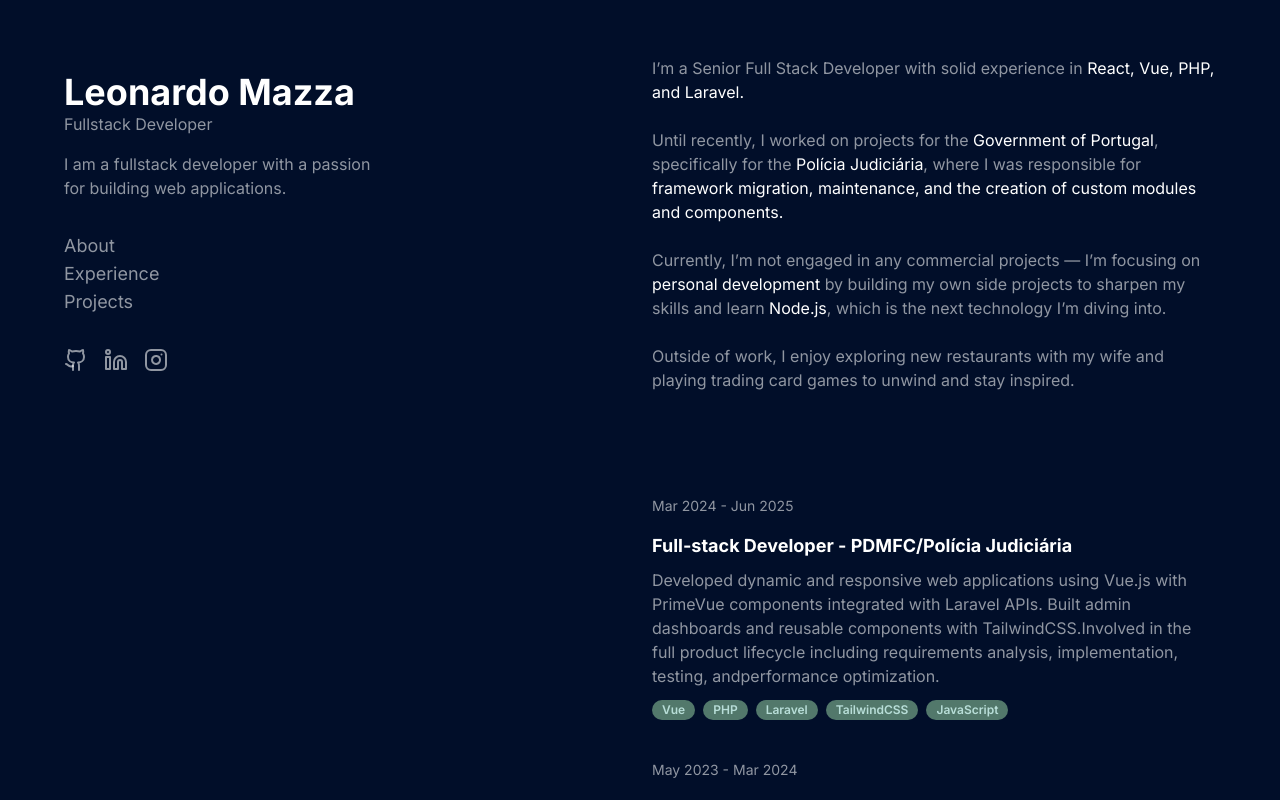
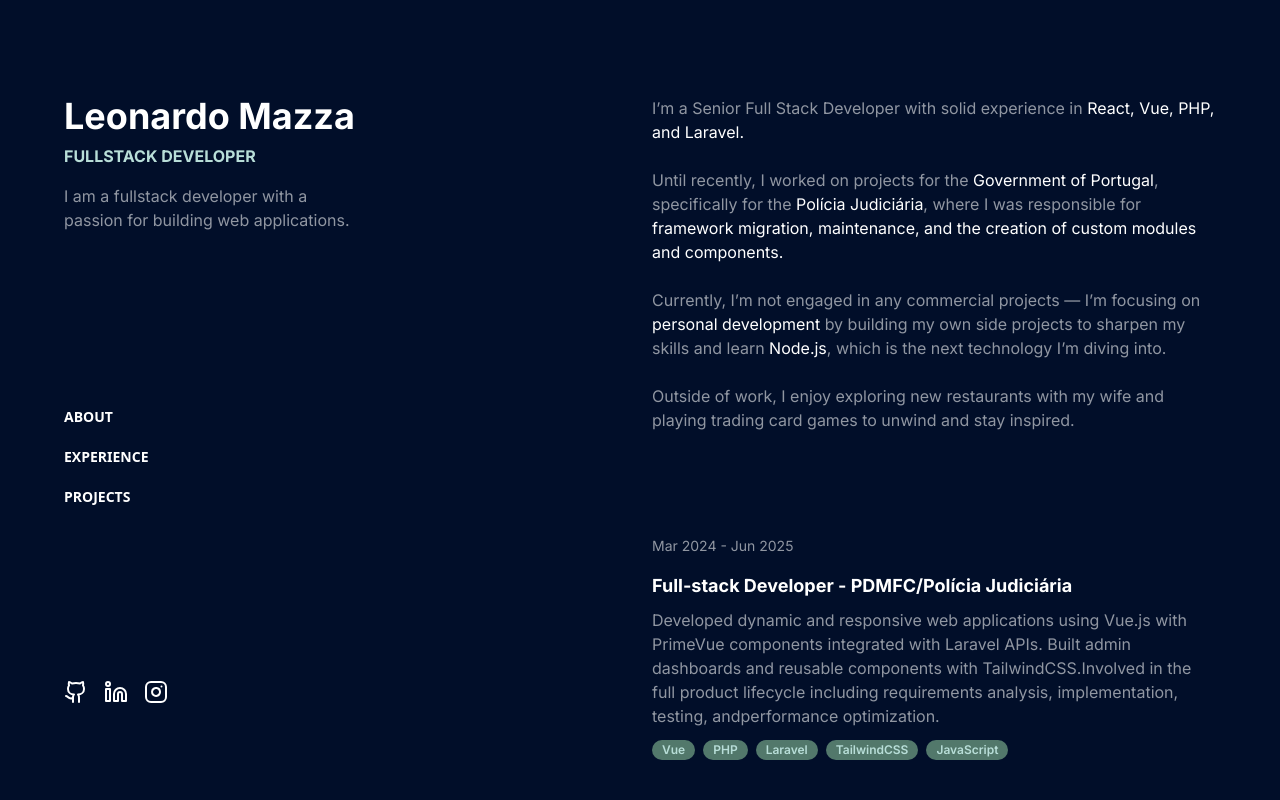
Before and after one commit to LeonardoMazza/personal-website, a Next.js app: page / in a window 1280 px wide. Shown: the top 800 px of the page. Built offline with nearby package versions, Linux system fonts and the light colour scheme.

Commit message:
big changes on menu and styles

```diff
--- a/src/app/page.tsx
+++ b/src/app/page.tsx
@@ -6,7 +6,7 @@
 export default function Home() {
   return (
     <>
-		<div className="max-w-6xl mx-auto py-10">
+		<div className="max-w-6xl mx-auto">
 			<div className="grid grid-cols-1 md:grid-cols-2 gap-6">
 				<SideLeft />
 				<SideRight />
--- a/src/components/About.tsx
+++ b/src/components/About.tsx
@@ -3,7 +3,7 @@
 const About = () => {
   return (
     <section className="mb-24">
-      <p className="mt-4">
+      <p>
         I’m a Senior Full Stack Developer with solid experience in <span className="text-link">React, Vue, PHP, and Laravel.</span>
       </p>
       <br/>
--- a/src/components/Header.tsx
+++ b/src/components/Header.tsx
@@ -2,10 +2,10 @@
 
 const Introduction = () => {
   return (
-    <section className="mt-8 max-w-xs -leading-normal">
+    <section>
       <h1 className="text-4xl font-bold text-title">Leonardo Mazza</h1>
-      <h2 className="text-1xl">Fullstack Developer</h2>
-      <p className="mt-4">
+      <h2 className="text-1xl text-link-hover font-bold uppercase my-2">Fullstack Developer</h2>
+      <p className="mt-4 text-base">
         I am a fullstack developer with a passion for building web applications.
       </p>
     </section>
--- a/src/components/Menu.tsx
+++ b/src/components/Menu.tsx
@@ -1,19 +1,17 @@
 import React from 'react';
+import menuItems from '../data/menuItems';
 
 const Menu = () => {
     return (
-        <nav className="mt-8">
+        <nav>
             <ul>
-                <li>
-                    <a href="#about" className="text-lg hover:underline">About</a>
-                </li>
-                <li>
-                    <a href="#experience" className="text-lg hover:underline">Experience</a>
-                </li>
-                <li>
-                    <a href="#projects" className="text-lg hover:underline">Projects</a>
-                </li>
-
+                {menuItems.map((item) => (
+                    <li key={item.label} className="my-4 uppercase font-bold text-link hover:text-link-hover">
+                        <a href={item.href} className="text-sm font-sans">
+                            {item.label}
+                        </a>
+                    </li>
+                ))}
             </ul>
         </nav>
     );
--- a/src/components/SideLeft.tsx
+++ b/src/components/SideLeft.tsx
@@ -4,11 +4,11 @@
 
 const SideLeft = () => {
   return (
-    <aside className="hidden md:block">
+    <header className="lg:sticky lg:top-0 lg:flex lg:max-h-screen lg:w-[52%] lg:flex-col lg:justify-between lg:py-24">
       <Header />
       <Menu />
       <Social />
-    </aside>
+    </header>
   );
 };
 
--- a/src/components/SideRight.tsx
+++ b/src/components/SideRight.tsx
@@ -5,7 +5,7 @@
 const SideRight = () => {
 
     return (
-        <aside className="hidden md:block">
+        <aside className="pt-24 lg:py-24">
             <About />
             <ExperienceCard />
             <Footer />
--- a/src/components/Social.tsx
+++ b/src/components/Social.tsx
@@ -3,7 +3,7 @@
 
 const Social = () => {
   return (
-    <div className="mt-8">
+    <div className="text-title">
         <ul className="flex space-x-4">
             <li>
                 <a href="https://github.com/leonardomazza" target="_blank" rel="noopener noreferrer">
--- /dev/null
+++ b/src/data/menuItems.ts
@@ -0,0 +1,12 @@
+interface MenuItem {
+    label: string;
+    href: string;
+}
+
+const menuItems: MenuItem[] = [
+    { label: "About", href: "#about" },
+    { label: "Experience", href: "#experience" },
+    { label: "Projects", href: "#projects" },
+];
+
+export default menuItems;
```
